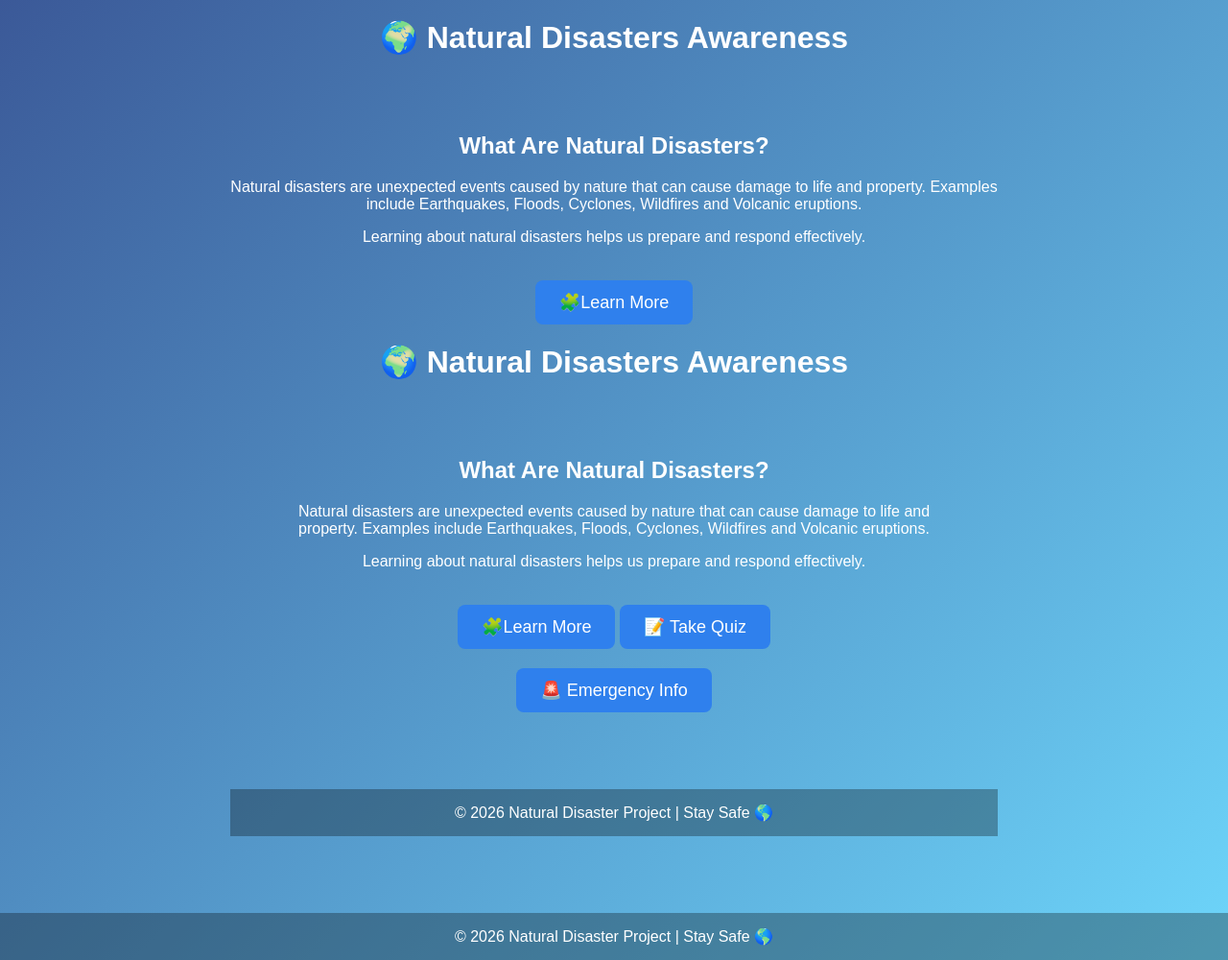
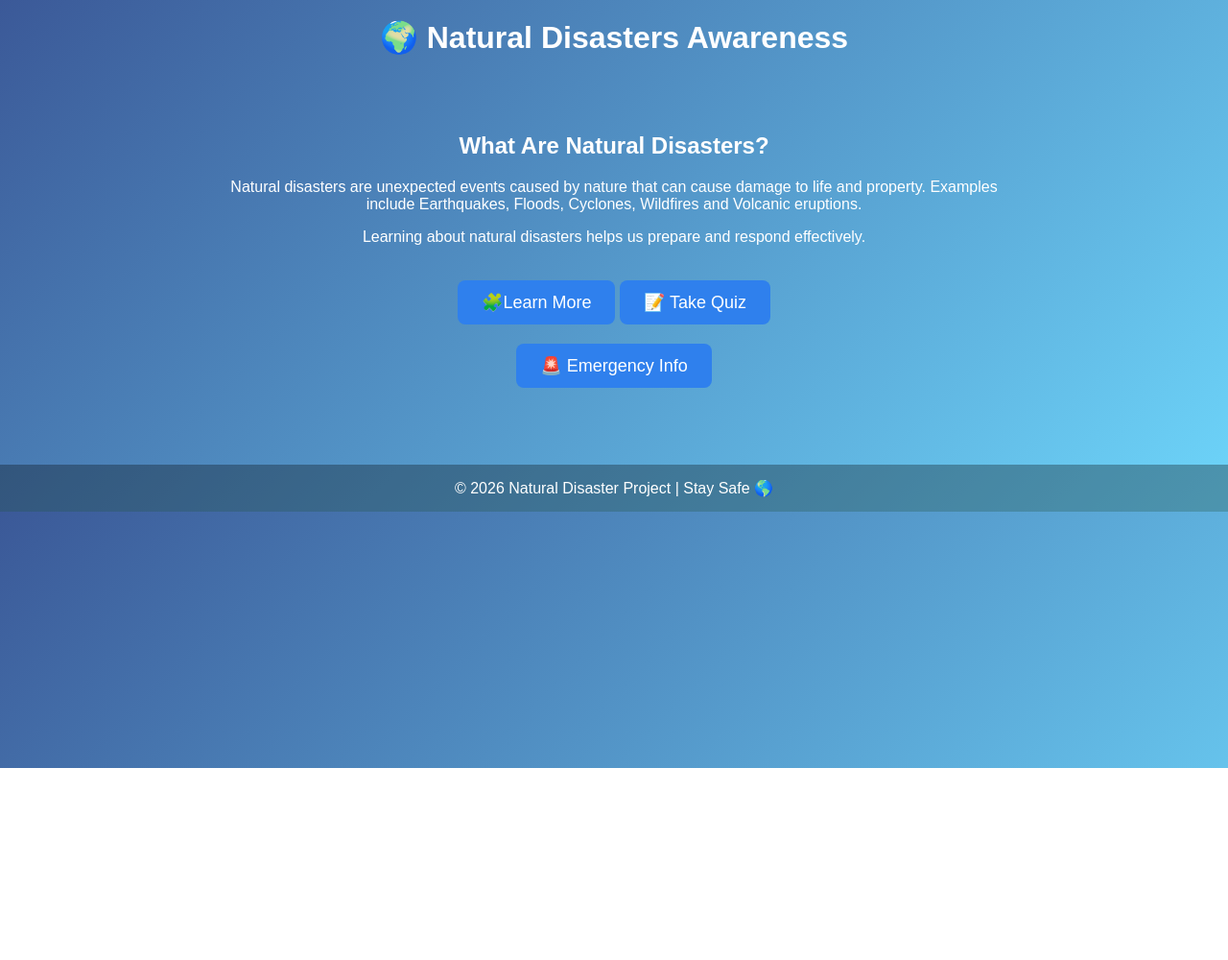
Before and after one commit to khyatim27-oss/mywebsite, a plain HTML site: page index.html in a window 1280 px wide. Shown: the whole page at 96% size. After the commit the page ends 800 px from the top, so only its background shows below. Drawn offline with Linux system fonts and the light colour scheme.

Commit message:
Update index.html

```diff
--- a/index.html
+++ b/index.html
@@ -1,76 +1,4 @@
 <!DOCTYPE html>
-<html lang="en">
-<head>
-    <title>Natural Disasters</title>
-    <meta charset="UTF-8">
-    <meta name="viewport" content="width=device-width, initial-scale=1.0">
-
-    <style>
-        body {
-            margin: 0;
-            font-family: Arial, sans-serif;
-            background: linear-gradient(135deg, #3b5998, #6dd5fa);
-            color: white;
-            text-align: center;
-        }
-
-        header {
-            padding: 20px;
-            font-size: 32px;
-            font-weight: bold;
-        }
-
-        .content {
-            padding: 40px;
-            max-width: 800px;
-            margin: auto;
-        }
-
-        .btn {
-            display: inline-block;
-            margin-top: 20px;
-            padding: 12px 25px;
-            font-size: 18px;
-            background: #2f80ed;
-            color: white;
-            text-decoration: none;
-            border-radius: 8px;
-            transition: 0.3s;
-        }
-
-        .btn:hover {
-            background-color: #e68900;
-            transform: scale(1.05);
-        }
-
-        footer {
-            margin-top: 40px;
-            padding: 15px;
-            background: rgba(0,0,0,0.3);
-        }
-    </style>
-</head>
-
-<body>
-
-    <header>🌍 Natural Disasters Awareness</header>
-
-    <div class="content">
-        <h2>What Are Natural Disasters?</h2>
-        <p>
-            Natural disasters are unexpected events caused by nature that can cause
-            damage to life and property.
-            Examples include Earthquakes, Floods,
-            Cyclones, Wildfires and Volcanic eruptions.
-        </p>
-
-        <p>
-            Learning about natural disasters helps us prepare and respond effectively.
-        </p>
-
-     <!-- Quiz Button -->
-        <a href="learn.html" class="btn">🧩Learn More</a>
-      <!DOCTYPE html>
 <html lang="en">
 <head>
     <title>Natural Disasters</title>
@@ -146,9 +74,6 @@
         <a href="emergency.html" class="btn">🚨 Emergency Info</a>
 
 
-
-
-
     </div>
     <footer>
         © 2026 Natural Disaster Project | Stay Safe 🌎
@@ -156,17 +81,3 @@
 
 </body>
 </html>
-
-
-
-
-
-
-
-    </div>
-    <footer>
-        © 2026 Natural Disaster Project | Stay Safe 🌎
-    </footer>
-
-</body>
-</html>
```
